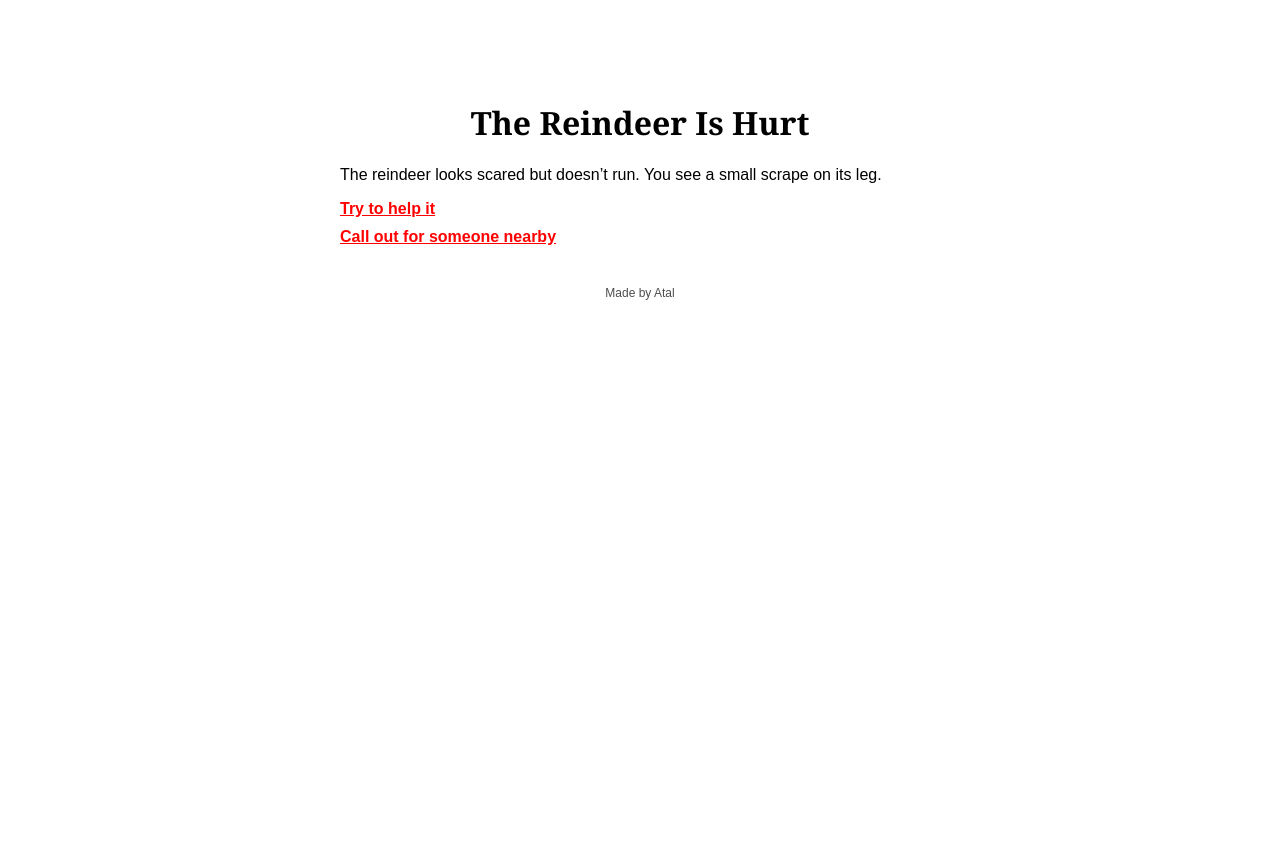
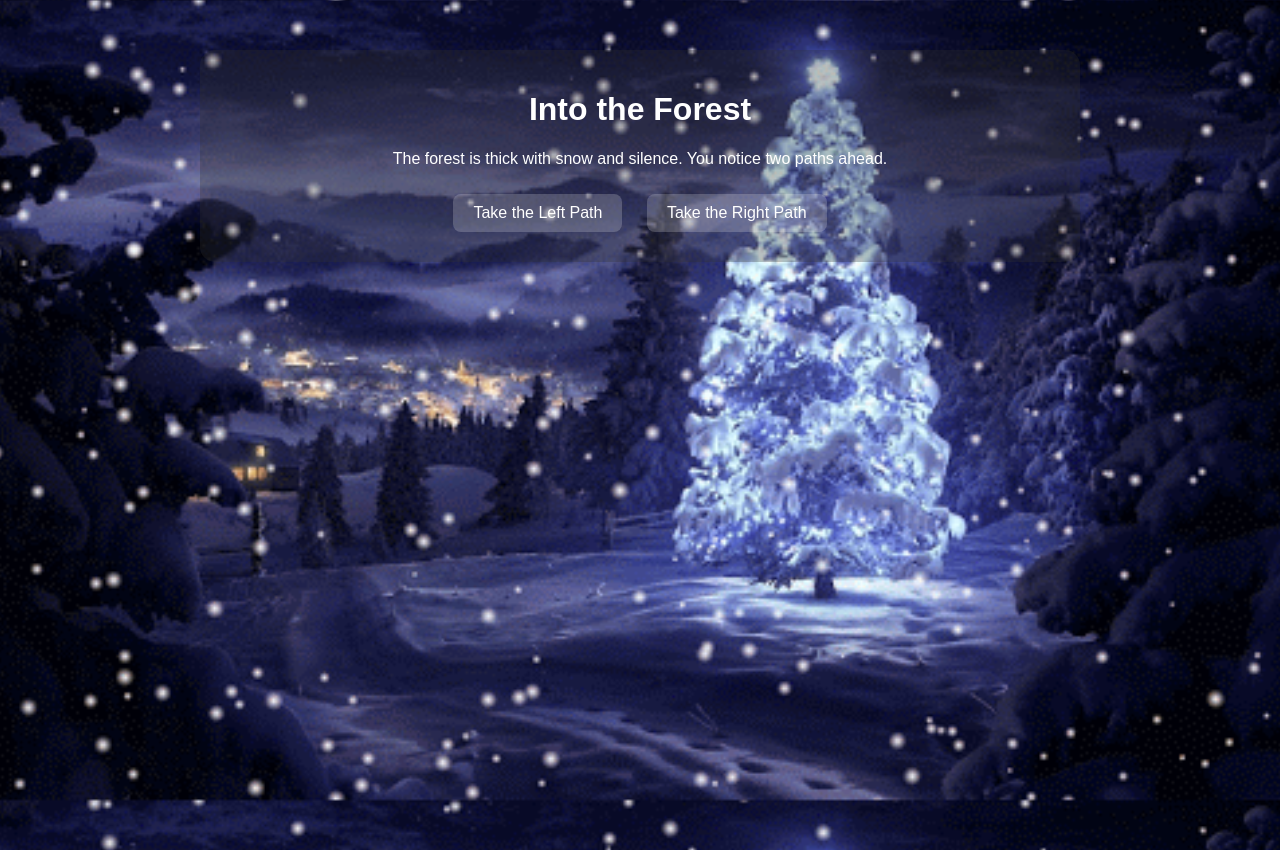
Before and after one commit to atalazimi885-max/julewebsite, a plain HTML site: page page2.html in a window 1280 px wide. Before the commit the page ends 800 px from the top, so only its background shows below. Drawn offline with Linux system fonts and the light colour scheme.

Commit message:
Add full interactive Christmas story with snow effect

```diff
--- a/page2.html
+++ b/page2.html
@@ -1,18 +1,19 @@
 <!DOCTYPE html>
-<html>
+<html lang="en">
 <head>
-    <title>Page 2</title>
-    <link rel="stylesheet" href="style.css">
+<meta charset="UTF-8">
+<meta name="viewport" content="width=device-width, initial-scale=1.0">
+<title>Christmas Adventure - Page 2</title>
+<link rel="stylesheet" href="style.css">
 </head>
 <body>
-<div class="container">
-<h1>The Reindeer Is Hurt</h1>
-<p>The reindeer looks scared but doesn’t run. You see a small scrape on its leg.</p>
-
-<a href="page4.html">Try to help it</a>
-<a href="page5.html">Call out for someone nearby</a>
-
-<footer>Made by Atal</footer>
+<div class="overlay">
+    <h1>Into the Forest</h1>
+    <p>The forest is thick with snow and silence. You notice two paths ahead.</p>
+    <a href="page3.html">Take the Left Path</a>
+    <a href="page4.html">Take the Right Path</a>
 </div>
+<canvas id="snowCanvas"></canvas>
+<script src="snow.js"></script>
 </body>
 </html>
--- a/style.css
+++ b/style.css
@@ -1,35 +1,50 @@
 body {
-    font-family: Arial, sans-serif;
-    background: url('background.jpg');
-    background-size: cover;
-    background-position: center;
     margin: 0;
     padding: 0;
+    background-image: url('snow.jpg'); /* Replace with your image */
+    background-size: cover;
+    background-repeat: no-repeat;
+    background-position: center center;
+    background-attachment: fixed;
+    font-family: Arial, sans-serif;
+    color: #fff;
+    overflow-x: hidden;
+    min-height: 100vh;
+    position: relative;
 }
 
-.container {
-    background: rgba(255, 255, 255, 0.8);
-    max-width: 600px;
-    margin: 60px auto;
-    padding: 20px;
-    border-radius: 10px;
-}
-
-h1 {
-    font-family: Georgia, serif;
+.overlay {
+    position: relative;
+    max-width: 800px;
+    margin: 50px auto;
+    padding: 20px 40px;
+    background-color: rgba(50, 50, 50, 0.3);
+    border-radius: 15px;
     text-align: center;
+    z-index: 1;
 }
 
 a {
-    display: block;
-    margin: 10px 0;
-    color: red;
-    font-weight: bold;
+    display: inline-block;
+    margin: 10px;
+    padding: 10px 20px;
+    background-color: rgba(255, 255, 255, 0.2);
+    color: #fff;
+    text-decoration: none;
+    border-radius: 8px;
+    transition: background 0.3s;
 }
 
-footer {
-    text-align: center;
-    margin-top: 40px;
-    font-size: 12px;
-    opacity: 0.7;
+a:hover {
+    background-color: rgba(255, 255, 255, 0.4);
 }
+
+#snowCanvas {
+    position: fixed;
+    top: 0;
+    left: 0;
+    width: 100vw;
+    height: 100vh;
+    pointer-events: none;
+    z-index: 0;
+}
```
Also changed, not shown: index.html (+11 -11 lines), page10.html (+11 -12 lines), page3.html (+12 -11 lines), page4.html (+12 -11 lines), page5.html (+12 -11 lines), page6.html (+12 -11 lines), page7.html (+12 -11 lines), page8.html (+12 -11 lines), page9.html (+12 -12 lines), snow.jpg (added).
